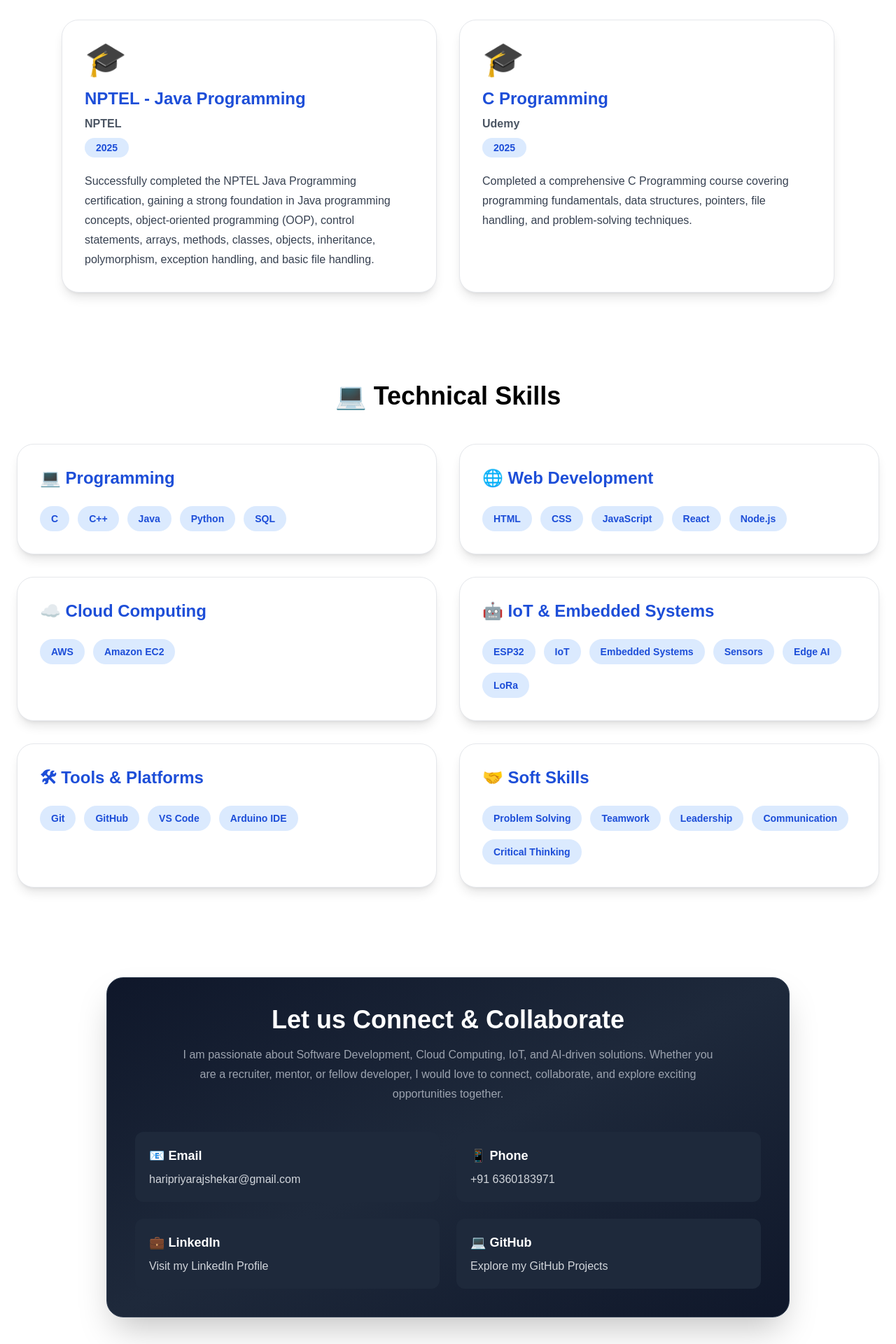
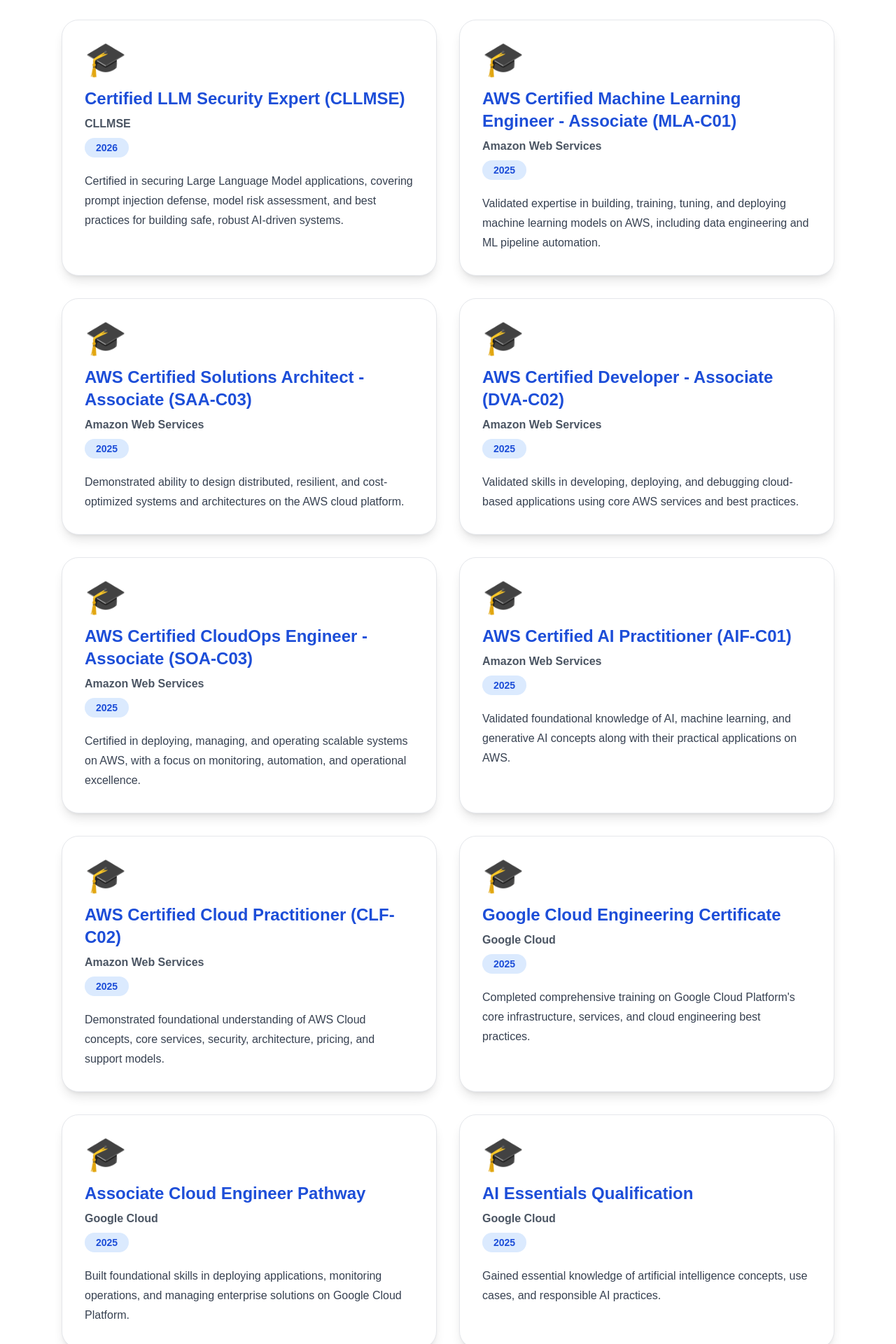
Before and after one commit to PhenioxQueen/my-portfolio, a Next.js app: page / in a window 1280 px wide. Shown: the part 4860-6780 px from the top of the page at 70% size. Built offline with nearby package versions, Linux system fonts and the light colour scheme.

Commit message:
Update Certifications.tsx

```diff
--- a/components/Certifications.tsx
+++ b/components/Certifications.tsx
@@ -1,27 +1,186 @@
 export default function Certifications() {
   const certificates = [
-   {
-  title: "NPTEL - Java Programming",
-  issuer: "NPTEL",
-  year: "2025",
-  description:
-    "Successfully completed the NPTEL Java Programming certification, gaining a strong foundation in Java programming concepts, object-oriented programming (OOP), control statements, arrays, methods, classes, objects, inheritance, polymorphism, exception handling, and basic file handling.",
-   },
     {
-      title: "C Programming",
+      title: "Certified LLM Security Expert (CLLMSE)",
+      issuer: "CLLMSE",
+      year: "2026",
+      description:
+        "Certified in securing Large Language Model applications, covering prompt injection defense, model risk assessment, and best practices for building safe, robust AI-driven systems.",
+    },
+    {
+      title: "AWS Certified Machine Learning Engineer - Associate (MLA-C01)",
+      issuer: "Amazon Web Services",
+      year: "2025",
+      description:
+        "Validated expertise in building, training, tuning, and deploying machine learning models on AWS, including data engineering and ML pipeline automation.",
+    },
+    {
+      title: "AWS Certified Solutions Architect - Associate (SAA-C03)",
+      issuer: "Amazon Web Services",
+      year: "2025",
+      description:
+        "Demonstrated ability to design distributed, resilient, and cost-optimized systems and architectures on the AWS cloud platform.",
+    },
+    {
+      title: "AWS Certified Developer - Associate (DVA-C02)",
+      issuer: "Amazon Web Services",
+      year: "2025",
+      description:
+        "Validated skills in developing, deploying, and debugging cloud-based applications using core AWS services and best practices.",
+    },
+    {
+      title: "AWS Certified CloudOps Engineer - Associate (SOA-C03)",
+      issuer: "Amazon Web Services",
+      year: "2025",
+      description:
+        "Certified in deploying, managing, and operating scalable systems on AWS, with a focus on monitoring, automation, and operational excellence.",
+    },
+    {
+      title: "AWS Certified AI Practitioner (AIF-C01)",
+      issuer: "Amazon Web Services",
+      year: "2025",
+      description:
+        "Validated foundational knowledge of AI, machine learning, and generative AI concepts along with their practical applications on AWS.",
+    },
+    {
+      title: "AWS Certified Cloud Practitioner (CLF-C02)",
+      issuer: "Amazon Web Services",
+      year: "2025",
+      description:
+        "Demonstrated foundational understanding of AWS Cloud concepts, core services, security, architecture, pricing, and support models.",
+    },
+    {
+      title: "Google Cloud Engineering Certificate",
+      issuer: "Google Cloud",
+      year: "2025",
+      description:
+        "Completed comprehensive training on Google Cloud Platform's core infrastructure, services, and cloud engineering best practices.",
+    },
+    {
+      title: "Associate Cloud Engineer Pathway",
+      issuer: "Google Cloud",
+      year: "2025",
+      description:
+        "Built foundational skills in deploying applications, monitoring operations, and managing enterprise solutions on Google Cloud Platform.",
+    },
+    {
+      title: "AI Essentials Qualification",
+      issuer: "Google Cloud",
+      year: "2025",
+      description:
+        "Gained essential knowledge of artificial intelligence concepts, use cases, and responsible AI practices.",
+    },
+    {
+      title: "AWS Academy Graduate - Cloud Foundations",
+      issuer: "AWS Academy",
+      year: "2025",
+      description:
+        "Completed a comprehensive 20-hour training curriculum covering core AWS Cloud concepts, services, security, and architecture fundamentals.",
+    },
+    {
+      title: "AWS Hackathon Innovation Badge",
+      issuer: "AWS Academy",
+      year: "2025",
+      description:
+        "Earned for developing an innovative, cloud-based solution during an AWS-hosted hackathon, showcasing creativity and technical problem-solving.",
+    },
+    {
+      title: "Cloud Cyber Security Foundations",
+      issuer: "Infosys Springboard",
+      year: "2025",
+      description:
+        "Completed foundational training in cybersecurity principles as applied to cloud infrastructure and enterprise systems.",
+    },
+    {
+      title: "Getting Started with AWS Cloud",
+      issuer: "Simplilearn",
+      year: "2025",
+      description:
+        "Completed an introductory course covering AWS Cloud fundamentals, core services, and basic deployment concepts.",
+    },
+    {
+      title: "Building Your Own GenAI Model",
+      issuer: "NXT Wave",
+      year: "2025",
+      description:
+        "Certified under the guidance of an IIT Delhi Alumnus, covering the design and development of custom Generative AI models.",
+    },
+    {
+      title: "AI Mastermind Certification",
+      issuer: "Outskill & Simplilearn",
+      year: "2025",
+      description:
+        "Gained practical knowledge of applied AI concepts, tools, and workflows for real-world problem solving.",
+    },
+    {
+      title: "Large Language Models (LLMs) Foundations",
+      issuer: "Outskill & Simplilearn",
+      year: "2025",
+      description:
+        "Covered core concepts of Large Language Models, including architecture, training, fine-tuning, and practical applications.",
+    },
+    {
+      title: "Hedera Blockchain Technology Developer Certification",
+      issuer: "Hedera",
+      year: "2025",
+      description:
+        "Certified in developing applications on the Hedera blockchain network, covering distributed ledger concepts and smart contract development.",
+    },
+    {
+      title: "Blockchain Architecture Foundations",
+      issuer: "Great Learning",
+      year: "2025",
+      description:
+        "Completed foundational training in blockchain architecture, consensus mechanisms, and distributed systems design.",
+    },
+    {
+      title: "Enterprise Design Thinking Practitioner",
+      issuer: "IBM",
+      year: "2025",
+      description:
+        "Certified in IBM's Enterprise Design Thinking framework, focused on user-centered problem solving and collaborative innovation.",
+    },
+    {
+      title: "Human-Computer Interaction - Elite Certification & Silver Medalist",
+      issuer: "NPTEL",
+      year: "2025",
+      description:
+        "Achieved Elite Certification with a Silver Medal in Human-Computer Interaction, reflecting strong academic performance and understanding of user-centered design.",
+    },
+    {
+      title: "Welcome to ServiceNow Ecosystem",
+      issuer: "ServiceNow",
+      year: "2025",
+      description:
+        "Micro-certification covering the fundamentals of the ServiceNow platform and its role in enterprise workflow automation.",
+    },
+    {
+      title: "Agile Foundations & Scrumban Framework",
+      issuer: "Simplilearn",
+      year: "2025",
+      description:
+        "Completed training in Agile methodologies and the Scrumban framework for efficient project and workflow management.",
+    },
+    {
+      title: "Professional Specialization Core Course Series",
       issuer: "Udemy",
       year: "2025",
       description:
-        "Completed a comprehensive C Programming course covering programming fundamentals, data structures, pointers, file handling, and problem-solving techniques.",
+        "Completed an advanced track of professional specialization courses covering core technical and development skills.",
+    },
+    {
+      title: "Academic E-Learning Program",
+      issuer: "Nestlé",
+      year: "2025",
+      description:
+        "Participated in a structured academic e-learning program focused on professional and industry-relevant skill development.",
     },
   ];
-
   return (
     <section className="mx-auto max-w-6xl px-6 py-16">
       <h2 className="mb-10 text-center text-4xl font-bold">
         📜 Certifications
       </h2>
-
       <div className="grid gap-8 md:grid-cols-2">
         {certificates.map((certificate) => (
           <div
@@ -29,19 +188,15 @@
             className="rounded-3xl border border-gray-200 bg-white p-8 shadow-lg transition duration-300 hover:-translate-y-2 hover:shadow-2xl"
           >
             <div className="text-5xl">🎓</div>
-
             <h3 className="mt-4 text-2xl font-bold text-blue-700">
               {certificate.title}
             </h3>
-
             <p className="mt-2 font-semibold text-gray-600">
               {certificate.issuer}
             </p>
-
             <span className="mt-2 inline-block rounded-full bg-blue-100 px-4 py-1 text-sm font-semibold text-blue-700">
               {certificate.year}
             </span>
-
             <p className="mt-5 leading-7 text-gray-700">
               {certificate.description}
             </p>
```
